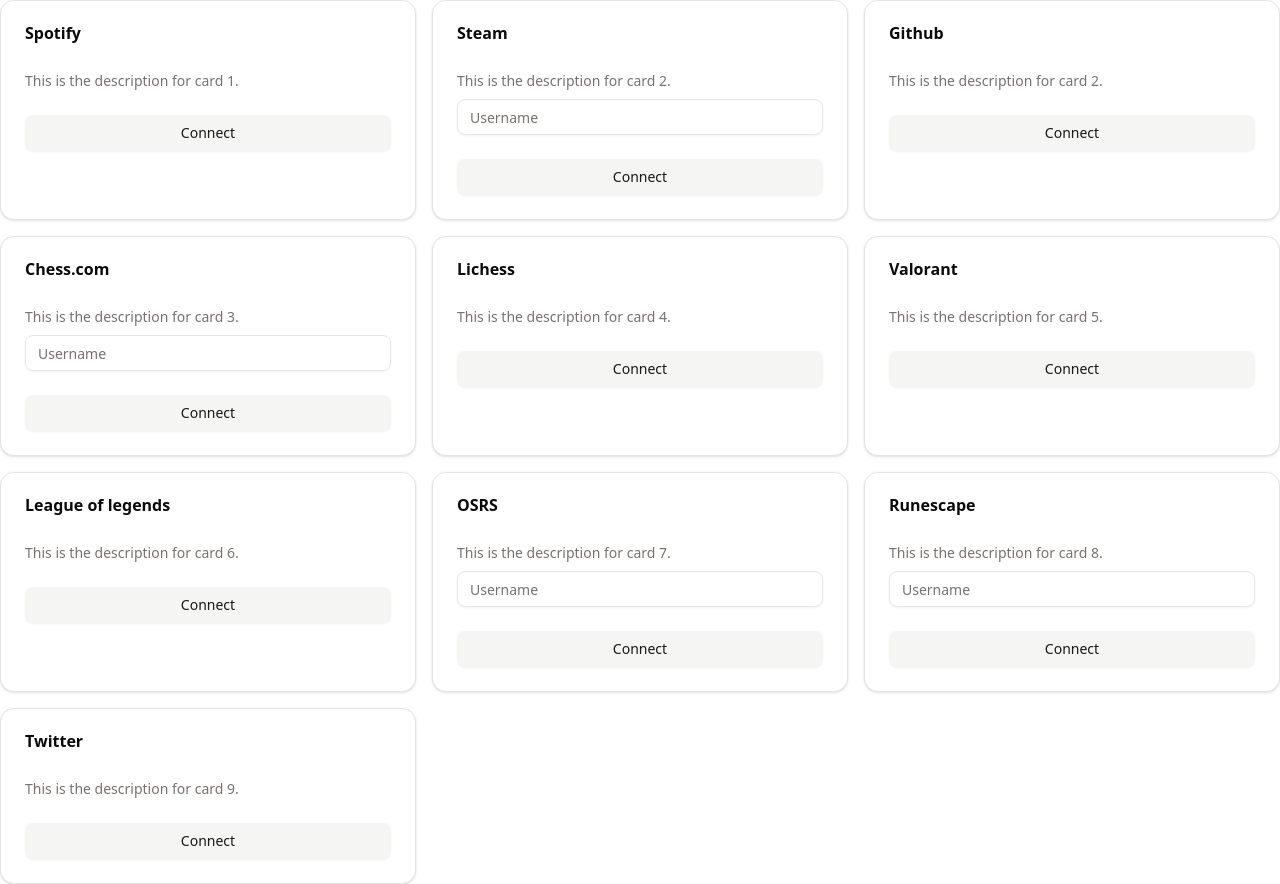
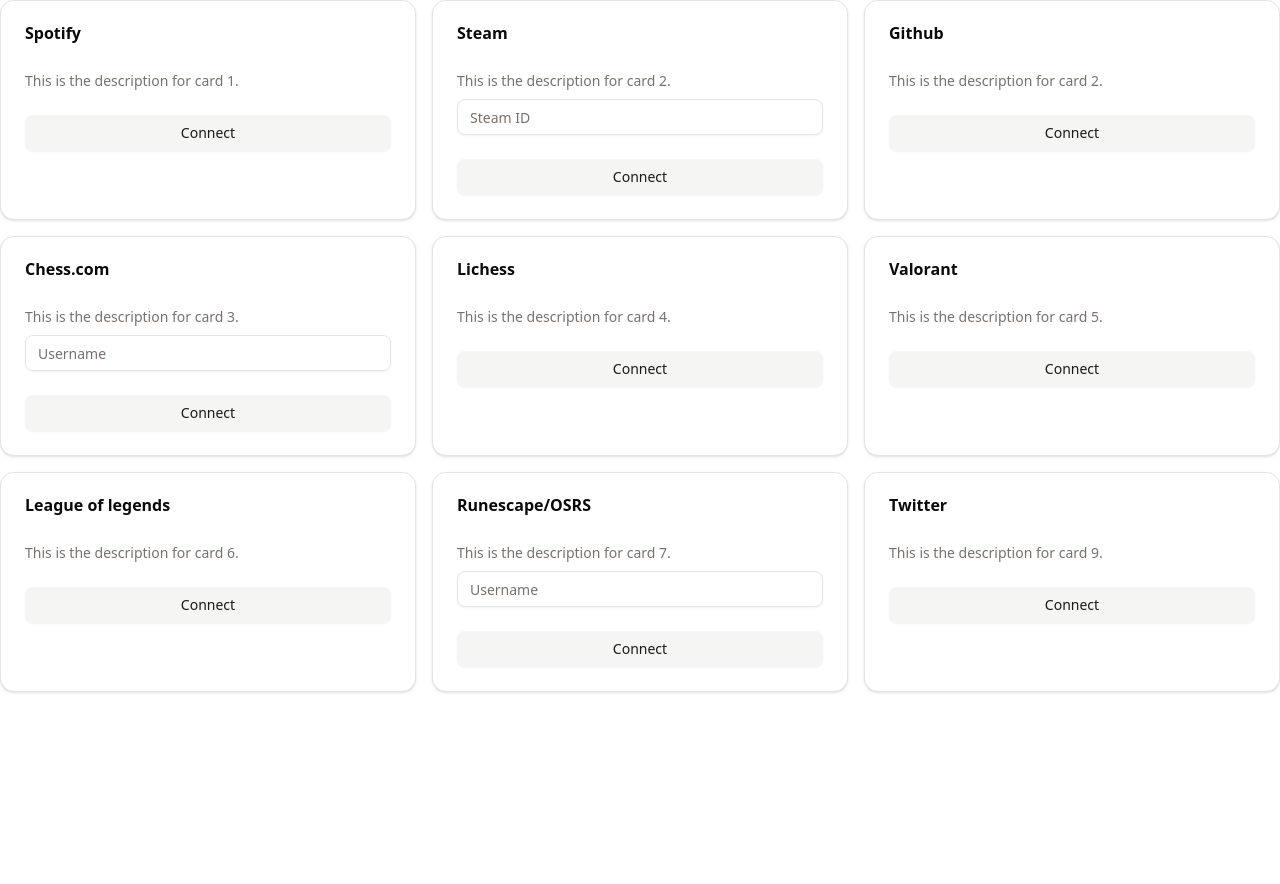
Before and after one commit to rtallarr/TrackMe, a Next.js app: page /appMenu in a window 1280 px wide. After the commit the page ends 800 px from the top, so only its background shows below. Built offline with nearby package versions, Linux system fonts and the light colour scheme.

Commit message:
feat: change to prompt in card data for app grid

```diff
--- /dev/null
+++ b/app/api/steam/game-stats/route.ts
@@ -0,0 +1,21 @@
+import { NextRequest, NextResponse } from "next/server";
+
+export async function GET(req: NextRequest) {
+  const steamID = req.nextUrl.searchParams.get("steamId");
+  const appID = req.nextUrl.searchParams.get("appId");
+
+  const apiKey = process.env.STEAM_API_KEY;
+  if (!steamID || !apiKey || !appID) {
+    return NextResponse.json({ error: "Missing steamId, appId or API key " }, { status: 400 });
+  }
+
+  const url = `https://api.steampowered.com/ISteamUserStats/GetUserStatsForGame/v0002/?appid=${appID}&key=${apiKey}&steamid=${steamID}&format=json`;
+
+  try {
+    const res = await fetch(url);
+    const data = await res.json();
+    return NextResponse.json(data);
+  } catch {
+    return NextResponse.json({ error: "Failed to fetch Steam data" }, { status: 500 });
+  }
+}
--- a/app/appMenu/appGrid.tsx
+++ b/app/appMenu/appGrid.tsx
@@ -6,16 +6,15 @@ import { Input } from "@/components/ui/input"
 import { Button } from "@/components/ui/button"
 
 const cardData = [
-    { title: "Spotify", description: "This is the description for card 1.", footer: "Footer 1" },
-    { title: "Steam", description: "This is the description for card 2.", footer: "Footer 2", open: true },
-    { title: "Github", description: "This is the description for card 2.", footer: "Footer 2" },
-    { title: "Chess.com", description: "This is the description for card 3.", footer: "Footer 3", open: true },
-    { title: "Lichess", description: "This is the description for card 4.", footer: "Footer 4" },
-    { title: "Valorant", description: "This is the description for card 5.", footer: "Footer 5" },
-    { title: "League of legends", description: "This is the description for card 6.", footer: "Footer 6" },
-    { title: "OSRS", description: "This is the description for card 7.", footer: "Footer 7", open: true },
-    { title: "Runescape", description: "This is the description for card 8.", footer: "Footer 8", open: true },
-    { title: "Twitter", description: "This is the description for card 9.", footer: "Footer 9" },
+    { title: "Spotify", description: "This is the description for card 1." },
+    { title: "Steam", description: "This is the description for card 2.", prompt: "Steam ID" },
+    { title: "Github", description: "This is the description for card 2."  },
+    { title: "Chess.com", description: "This is the description for card 3.", prompt: "Username" },
+    { title: "Lichess", description: "This is the description for card 4." },
+    { title: "Valorant", description: "This is the description for card 5." },
+    { title: "League of legends", description: "This is the description for card 6." },
+    { title: "Runescape/OSRS", description: "This is the description for card 7.", prompt: "Username", open: true },
+    { title: "Twitter", description: "This is the description for card 9." },
 ];
 
 export default function AppGrid() {
@@ -59,10 +58,10 @@ export default function AppGrid() {
                     <CardContent>
                         <CardDescription className="space-y-2">
                             <p>{card.description}</p>
-                            {card.open && (
+                            {card.prompt && (
                                 <Input
                                 id={`username-${index}`}
-                                placeholder="Username"
+                                placeholder={card.prompt}
                                 defaultValue={usernames[card.title] || ""}
                                 ref={(el) => { inputRefs.current[card.title] = el; }}
                                 />
--- a/app/dashboard/components/steam.tsx
+++ b/app/dashboard/components/steam.tsx
@@ -41,7 +41,7 @@ export function Playtime({ steamId }: { steamId: string }) {
         const formattedData = data.response.games
           .filter((game: Game) => game.playtime_forever > 0)
           .sort((a: Game, b: Game) => b.playtime_forever - a.playtime_forever)
-          .slice(0, 20);
+          .slice(0, 10);
 
         const chartFormattedData = formattedData.map((game: Game) => ({
           name: game.name,
```
